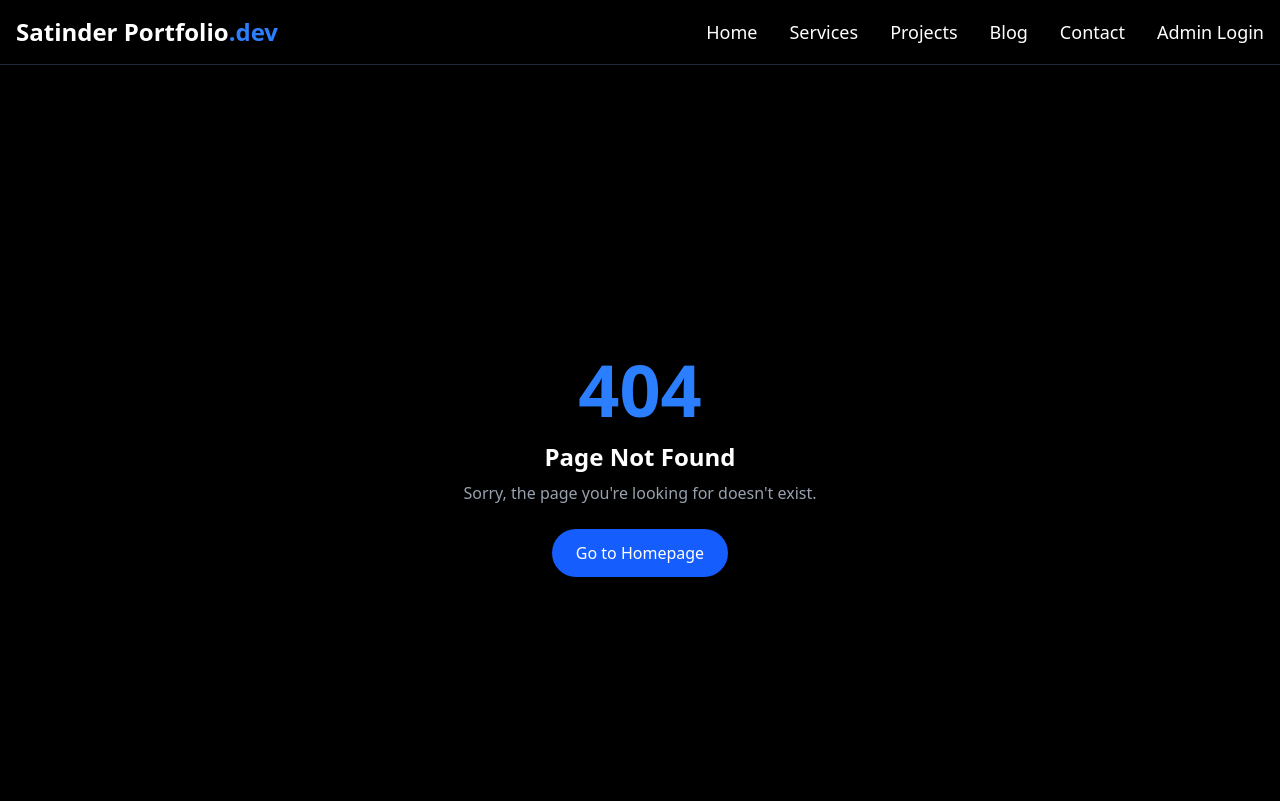
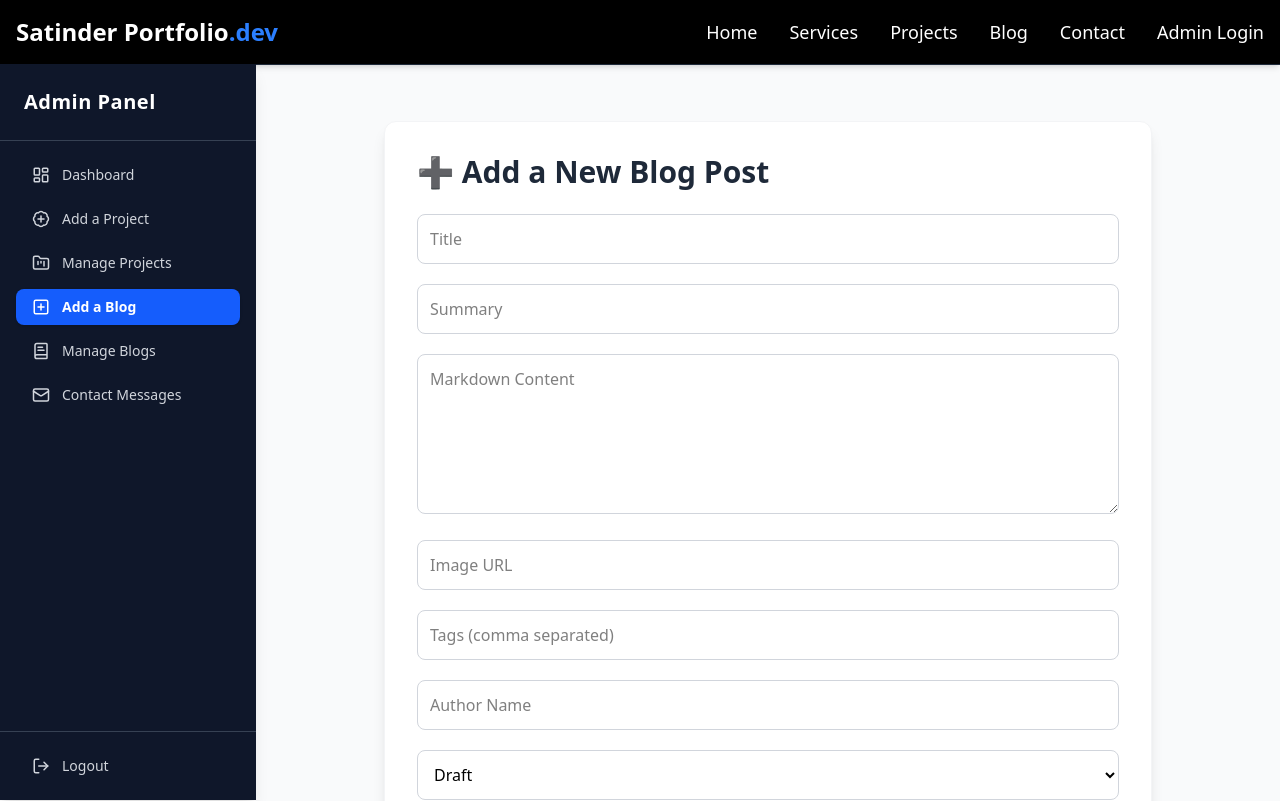
Before and after one commit to SatinderSinghSall/Satinder-Portfolio, a React (Vite) app: page /admin/add-blog in a window 1280 px wide. Shown: the top 801 px of the page. Built offline with nearby package versions, Linux system fonts and the light colour scheme; no server answers; sample sign-in values are in the browser's storage.

Commit message:
Improved the 'Add a Blog' & 'Manage Blogs' page UI + functionality.

```diff
--- a/src/App.jsx
+++ b/src/App.jsx
@@ -19,6 +19,7 @@ import Experience from "./components/Experience.jsx";
 import ProjectDetail from "./pages/ProjectDetail.jsx";
 import Services from "./pages/Services.jsx";
 import AddProject from "./admin/AddProject.jsx";
+import AddBlog from "./admin/AddBlog.jsx";
 
 function App() {
   return (
@@ -63,6 +64,14 @@ function App() {
           }
         />
         <Route
+          path="/admin/add-blog"
+          element={
+            <AdminRoute>
+              <AddBlog />
+            </AdminRoute>
+          }
+        />
+        <Route
           path="/admin/blogs"
           element={
             <AdminRoute>
@@ -70,7 +79,6 @@ function App() {
             </AdminRoute>
           }
         />
-
         <Route
           path="/admin/contact-messages"
           element={
--- /dev/null
+++ b/src/admin/AddBlog.jsx
@@ -0,0 +1,147 @@
+import { useState } from "react";
+import axios from "axios";
+import AdminLayout from "../components/AdminLayout";
+import toast from "react-hot-toast";
+
+const API = import.meta.env.VITE_API_URL || "/api";
+
+export default function AddBlog() {
+  const [form, setForm] = useState({
+    title: "",
+    summary: "",
+    content: "",
+    image: "",
+    tags: "",
+    author: "",
+    status: "draft",
+  });
+  const [loading, setLoading] = useState(false);
+  const [error, setError] = useState("");
+  const token = localStorage.getItem("token");
+
+  const handleChange = (e) => {
+    setForm({ ...form, [e.target.name]: e.target.value });
+  };
+
+  const handleSubmit = async (e) => {
+    e.preventDefault();
+    setError("");
+
+    if (!form.title || !form.content || !form.image) {
+      setError("Title, Content, and Image are required.");
+      toast.error("Title, Content, and Image are required.");
+      return;
+    }
+
+    setLoading(true);
+    const headers = { Authorization: `Bearer ${token}` };
+    const payload = {
+      ...form,
+      tags: form.tags.split(",").map((tag) => tag.trim()),
+    };
+
+    try {
+      await axios.post(`${API}/blogs`, payload, { headers });
+
+      setForm({
+        title: "",
+        summary: "",
+        content: "",
+        image: "",
+        tags: "",
+        author: "",
+        status: "draft",
+      });
+
+      toast.success("Blog added successfully!");
+    } catch (err) {
+      toast.error("Failed to add the blog.");
+      setError("Failed to save blog post.");
+      console.error(err);
+    } finally {
+      setLoading(false);
+    }
+  };
+
+  return (
+    <AdminLayout>
+      <div className="max-w-3xl mx-auto mt-8">
+        <div className="bg-white shadow-lg rounded-xl p-8 border border-gray-100">
+          <h2 className="text-3xl font-bold text-gray-800 mb-6">
+            ➕ Add a New Blog Post
+          </h2>
+
+          {error && (
+            <p className="text-red-500 mb-4 bg-red-50 p-2 rounded">{error}</p>
+          )}
+
+          <form onSubmit={handleSubmit} className="space-y-5">
+            <input
+              name="title"
+              value={form.title}
+              onChange={handleChange}
+              placeholder="Title"
+              className="w-full p-3 border border-gray-300 rounded-lg focus:ring-2 focus:ring-blue-500 focus:outline-none"
+            />
+            <input
+              name="summary"
+              value={form.summary}
+              onChange={handleChange}
+              placeholder="Summary"
+              className="w-full p-3 border border-gray-300 rounded-lg focus:ring-2 focus:ring-blue-500 focus:outline-none"
+            />
+            <textarea
+              name="content"
+              value={form.content}
+              onChange={handleChange}
+              placeholder="Markdown Content"
+              className="w-full p-3 border border-gray-300 rounded-lg focus:ring-2 focus:ring-blue-500 focus:outline-none h-40"
+            />
+            <input
+              name="image"
+              value={form.image}
+              onChange={handleChange}
+              placeholder="Image URL"
+              className="w-full p-3 border border-gray-300 rounded-lg focus:ring-2 focus:ring-blue-500 focus:outline-none"
+            />
+            <input
+              name="tags"
+              value={form.tags}
+              onChange={handleChange}
+              placeholder="Tags (comma separated)"
+              className="w-full p-3 border border-gray-300 rounded-lg focus:ring-2 focus:ring-blue-500 focus:outline-none"
+            />
+            <input
+              name="author"
+              value={form.author}
+              onChange={handleChange}
+              placeholder="Author Name"
+              className="w-full p-3 border border-gray-300 rounded-lg focus:ring-2 focus:ring-blue-500 focus:outline-none"
+            />
+            <select
+              name="status"
+              value={form.status}
+              onChange={handleChange}
+              className="w-full p-3 border border-gray-300 rounded-lg focus:ring-2 focus:ring-blue-500 focus:outline-none"
+            >
+              <option value="draft">Draft</option>
+              <option value="published">Published</option>
+            </select>
+
+            <button
+              type="submit"
+              disabled={loading}
+              className={`w-full px-4 py-3 text-white rounded-lg font-semibold transition ${
+                loading
+                  ? "bg-blue-400 cursor-not-allowed"
+                  : "bg-blue-600 hover:bg-blue-700"
+              }`}
+            >
+              {loading ? "Adding..." : "Add Blog Post"}
+            </button>
+          </form>
+        </div>
+      </div>
+    </AdminLayout>
+  );
+}
--- a/src/admin/Blogs.jsx
+++ b/src/admin/Blogs.jsx
@@ -2,6 +2,7 @@ import { useEffect, useState } from "react";
 import axios from "axios";
 import ReactMarkdown from "react-markdown";
 import AdminLayout from "../components/AdminLayout";
+import toast from "react-hot-toast";
 
 const API = import.meta.env.VITE_API_URL || "/api";
 
@@ -20,6 +21,9 @@ export default function Blogs() {
   const [loading, setLoading] = useState(false);
   const [fetching, setFetching] = useState(false);
   const [error, setError] = useState("");
+  const [showDeleteModal, setShowDeleteModal] = useState(false);
+  const [deletingId, setDeletingId] = useState(null);
+  const [deleting, setDeleting] = useState(false);
   const token = localStorage.getItem("token");
 
   const fetchBlogs = async () => {
@@ -28,6 +32,7 @@ export default function Blogs() {
       const res = await axios.get(`${API}/blogs`);
       setBlogs(res.data);
     } catch (err) {
+      toast.error("Failed to fetch blogs.");
       console.error("Failed to fetch blogs", err);
     } finally {
       setFetching(false);
@@ -47,6 +52,7 @@ export default function Blogs() {
     setError("");
 
     if (!form.title || !form.content || !form.image) {
+      toast.error("Title, Content, and Image are required.");
       setError("Title, Content, and Image are required.");
       return;
     }
@@ -75,11 +81,36 @@ export default function Blogs() {
       });
       setEditingId(null);
       fetchBlogs();
+      toast.success("Blog saved successfully!");
     } catch (err) {
+      toast.error("Failed to save blog post.");
       setError("Failed to save blog post.");
       console.error(err);
     } finally {
       setLoading(false);
+    }
+  };
+
+  const openDeleteModal = (id) => {
+    setDeletingId(id);
+    setShowDeleteModal(true);
+  };
+
+  const confirmDelete = async () => {
+    if (!deletingId) return;
+    setDeleting(true);
+    const headers = { Authorization: `Bearer ${token}` };
+    try {
+      await axios.delete(`${API}/blogs/${deletingId}`, { headers });
+      fetchBlogs();
+      toast.success("Blog deleted successfully!");
+      setShowDeleteModal(false);
+      setDeletingId(null);
+    } catch (err) {
+      toast.error("Failed to delete blog.");
+      console.error("Failed to delete blog", err);
+    } finally {
+      setDeleting(false);
     }
   };
 
@@ -96,82 +127,82 @@ export default function Blogs() {
     setEditingId(blog._id);
   };
 
-  const handleDelete = async (id) => {
-    if (!confirm("Are you sure you want to delete this blog post?")) return;
-    const headers = { Authorization: `Bearer ${token}` };
-    try {
-      await axios.delete(`${API}/blogs/${id}`, { headers });
-      fetchBlogs();
-    } catch (err) {
-      console.error("Failed to delete blog", err);
-    }
-  };
-
   return (
     <AdminLayout>
-      <div className="max-w-3xl mx-auto">
-        <h2 className="text-3xl font-bold mb-6">Manage Blog Posts</h2>
+      <div className="max-w-5xl mx-auto px-4">
+        <h2 className="text-4xl font-extrabold mb-8 text-gray-800">
+          Manage Blog Posts
+        </h2>
 
         {error && <p className="text-red-500 mb-4">{error}</p>}
 
-        <form onSubmit={handleSubmit} className="space-y-3 mb-10">
+        {/* Blog Form */}
+        <form
+          onSubmit={handleSubmit}
+          className="space-y-4 mb-10 bg-white shadow-lg rounded-xl p-6 border border-gray-200"
+        >
+          <div className="grid grid-cols-1 md:grid-cols-2 gap-4">
             <input
               name="title"
               value={form.title}
               onChange={handleChange}
-            placeholder="Title"
-            className="w-full p-2 border"
+              placeholder="Blog Title"
+              className="w-full p-3 border border-gray-300 rounded-lg focus:outline-none focus:ring-2 focus:ring-blue-500"
             />
             <input
               name="summary"
               value={form.summary}
               onChange={handleChange}
               placeholder="Summary"
-            className="w-full p-2 border"
-          />
-          <textarea
-            name="content"
-            value={form.content}
-            onChange={handleChange}
-            placeholder="Markdown Content"
-            className="w-full p-2 border h-32"
+              className="w-full p-3 border border-gray-300 rounded-lg focus:outline-none focus:ring-2 focus:ring-blue-500"
             />
             <input
               name="image"
               value={form.image}
               onChange={handleChange}
               placeholder="Image URL"
-            className="w-full p-2 border"
+              className="w-full p-3 border border-gray-300 rounded-lg focus:outline-none focus:ring-2 focus:ring-blue-500"
             />
             <input
               name="tags"
               value={form.tags}
               onChange={handleChange}
               placeholder="Tags (comma separated)"
-            className="w-full p-2 border"
+              className="w-full p-3 border border-gray-300 rounded-lg focus:outline-none focus:ring-2 focus:ring-blue-500"
             />
+          </div>
+          <textarea
+            name="content"
+            value={form.content}
+            onChange={handleChange}
+            placeholder="Markdown Content"
+            className="w-full p-3 border border-gray-300 rounded-lg focus:outline-none focus:ring-2 focus:ring-blue-500 h-32"
+          />
+          <div className="grid grid-cols-2 gap-4">
             <input
               name="author"
               value={form.author}
               onChange={handleChange}
               placeholder="Author Name"
-            className="w-full p-2 border"
+              className="w-full p-3 border border-gray-300 rounded-lg focus:outline-none focus:ring-2 focus:ring-blue-500"
             />
             <select
               name="status"
               value={form.status}
               onChange={handleChange}
-            className="w-full p-2 border"
+              className="w-full p-3 border border-gray-300 rounded-lg focus:outline-none focus:ring-2 focus:ring-blue-500"
             >
               <option value="draft">Draft</option>
               <option value="published">Published</option>
             </select>
-
+          </div>
           <button
             type="submit"
             disabled={loading}
-            className={`px-4 py-2 text-white ${
-              loading ? "bg-blue-400" : "bg-blue-600"
+            className={`w-full py-3 text-white font-semibold rounded-lg transition-all ${
+              loading
+                ? "bg-blue-400 cursor-not-allowed"
+                : "bg-gradient-to-r from-blue-500 to-indigo-600 hover:scale-105"
             }`}
           >
             {loading
@@ -184,53 +215,95 @@ export default function Blogs() {
           </button>
         </form>
 
+        {/* Blog List */}
         {fetching ? (
-          <p>Loading blog posts...</p>
+          <p className="text-center text-gray-600">Loading blog posts...</p>
         ) : (
-          <ul className="space-y-6">
+          <div className="grid grid-cols-1 md:grid-cols-2 gap-6">
             {blogs.map((blog) => (
-              <li key={blog._id} className="border p-4 rounded-md">
-                <h3 className="text-xl font-bold">{blog.title}</h3>
+              <div
+                key={blog._id}
+                className="bg-white rounded-xl shadow-md overflow-hidden transition hover:shadow-xl"
+              >
+                <img
+                  src={blog.image}
+                  alt={blog.title}
+                  className="w-full h-48 object-cover"
+                />
+                <div className="p-4">
+                  <h3 className="text-xl font-semibold text-gray-800 mb-2">
+                    {blog.title}
+                  </h3>
                   <p className="text-gray-500 text-sm mb-2">
                     By {blog.author} •{" "}
                     {new Date(blog.publishedAt).toLocaleDateString()}
                   </p>
-                <img
-                  src={blog.image}
-                  alt={blog.title}
-                  className="w-full h-48 object-cover mb-2 rounded"
-                />
-                <p className="text-sm italic mb-2">{blog.summary}</p>
-                <div className="prose">
+                  <p className="text-gray-600 mb-2">{blog.summary}</p>
+                  <div className="prose max-h-24 overflow-hidden text-gray-700 text-sm">
                     <ReactMarkdown>{blog.content}</ReactMarkdown>
                   </div>
-                <div className="flex flex-wrap gap-2 mt-2">
+                  <div className="flex flex-wrap gap-2 mt-3">
                     {blog.tags.map((tag) => (
                       <span
                         key={tag}
-                      className="text-xs bg-gray-200 px-2 py-1 rounded"
+                        className="text-xs bg-blue-100 text-blue-700 px-2 py-1 rounded-full"
                       >
-                      {tag}
+                        #{tag}
                       </span>
                     ))}
                   </div>
-                <div className="mt-3 space-x-2">
+                  <div className="flex justify-end gap-4 mt-4">
                     <button
                       onClick={() => handleEdit(blog)}
-                    className="text-yellow-500"
+                      className="text-yellow-500 hover:underline"
                     >
                       Edit
                     </button>
                     <button
-                    onClick={() => handleDelete(blog._id)}
-                    className="text-red-500"
+                      onClick={() => openDeleteModal(blog._id)}
+                      className="text-red-500 hover:underline"
                     >
                       Delete
                     </button>
                   </div>
-              </li>
+                </div>
+              </div>
             ))}
-          </ul>
+          </div>
+        )}
+
+        {/* Delete Modal */}
+        {showDeleteModal && (
+          <div className="fixed inset-0 flex items-center justify-center bg-black/50 backdrop-blur-sm z-50">
+            <div className="bg-white rounded-xl shadow-2xl p-6 w-96 text-center relative">
+              <h3 className="text-xl font-semibold text-gray-800 mb-4">
+                Confirm Delete
+              </h3>
+              <p className="text-gray-600 mb-6">
+                Are you sure you want to delete this blog post?
+              </p>
+              <div className="flex justify-center gap-4">
+                <button
+                  onClick={() => setShowDeleteModal(false)}
+                  className="px-4 py-2 rounded-lg bg-gray-200 hover:bg-gray-300 transition"
+                  disabled={deleting}
+                >
+                  Cancel
+                </button>
+                <button
+                  onClick={confirmDelete}
+                  className={`px-4 py-2 rounded-lg text-white transition ${
+                    deleting
+                      ? "bg-red-400 cursor-not-allowed"
+                      : "bg-red-600 hover:bg-red-700"
+                  }`}
+                  disabled={deleting}
+                >
+                  {deleting ? "Deleting..." : "Delete"}
+                </button>
+              </div>
+            </div>
+          </div>
         )}
       </div>
     </AdminLayout>
--- a/src/components/Sidebar.jsx
+++ b/src/components/Sidebar.jsx
@@ -6,6 +6,7 @@ import {
   Mail,
   LogOut,
   BadgePlus,
+  SquarePlus,
 } from "lucide-react";
 import toast from "react-hot-toast";
 
@@ -28,6 +29,11 @@ export default function Sidebar() {
       path: "/admin/projects",
       label: "Manage Projects",
       icon: <FolderKanban size={18} />,
+    },
+    {
+      path: "/admin/add-blog",
+      label: "Add a Blog",
+      icon: <SquarePlus size={18} />,
     },
     {
       path: "/admin/blogs",
```
Lines whose indentation alone changed are shown as unchanged.
